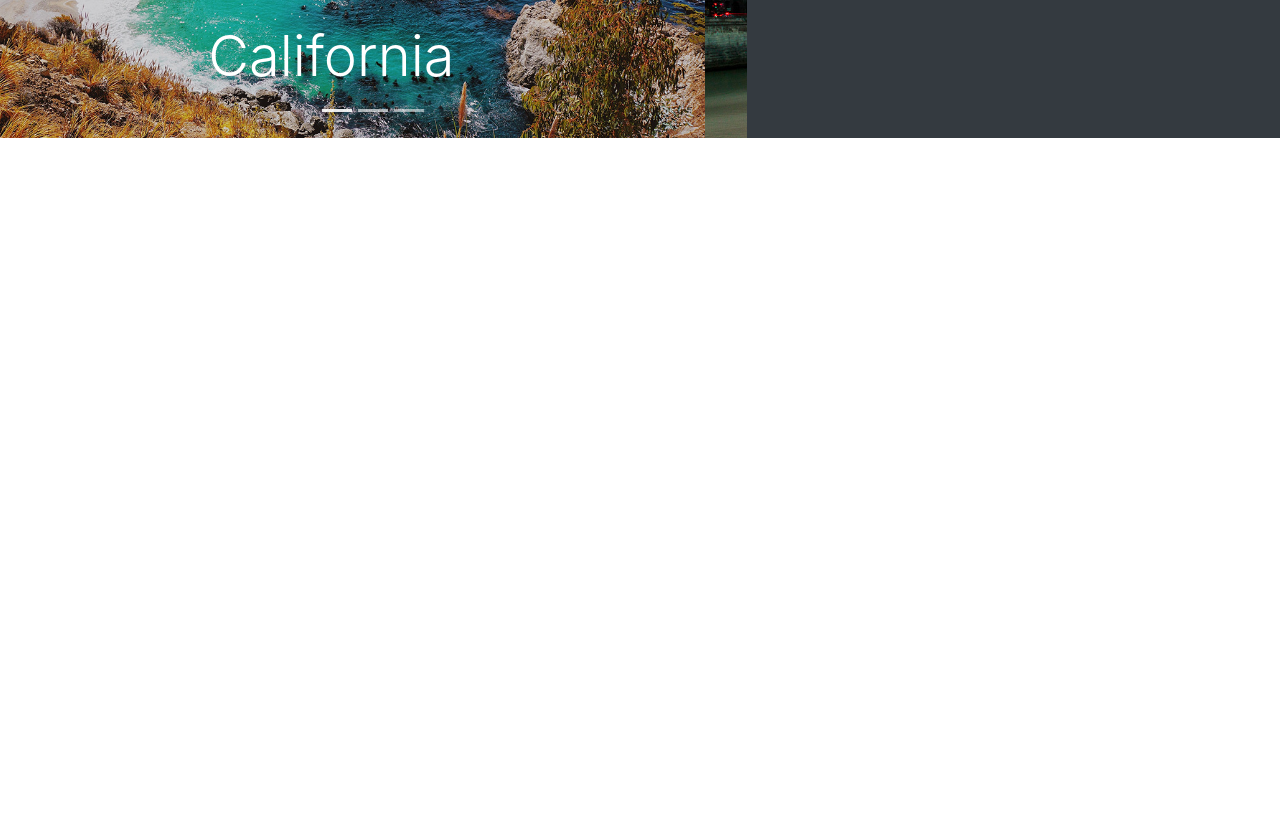
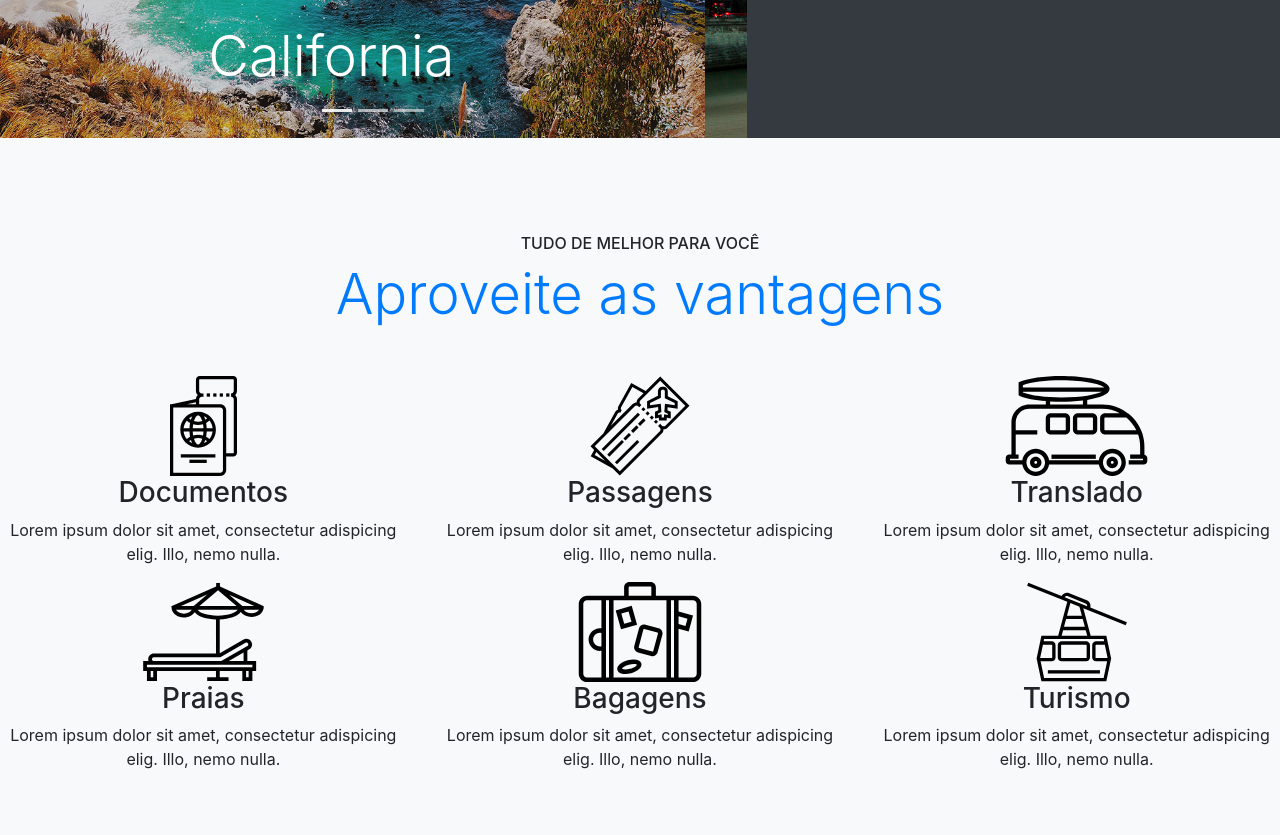
Before and after one commit to jp7webdesign/caravan, a plain HTML site: page index.html in a window 1280 px wide. Shown: the part 435-1270 px from the top of the page. Before the commit the page ends 800 px from the top, so only its background shows below. Drawn offline with Linux system fonts and the light colour scheme.

Commit message:
add section benefits

```diff
--- a/index.html
+++ b/index.html
@@ -154,6 +154,77 @@
       </div>
     </section>
 
+    <section class="py-5 bg-light text-center">
+      <div class="container">
+        <div class="my-5">
+          <span class="h6 d-block">TUDO DE MELHOR PARA VOCÊ</span>
+          <h2 class="display-4 text-primary">Aproveite as vantagens</h2>
+        </div>
+      </div>
+      <div class="row">
+        <div class="col-xl-4 col-md-6">
+          <div style="height: 100px" class="d-flex justify-content-center">
+            <img src="img/icones/passaporte.svg" alt="Passaporte" />
+          </div>
+          <h3>Documentos</h3>
+          <p>
+            Lorem ipsum dolor sit amet, consectetur adispicing elig. Illo, nemo
+            nulla.
+          </p>
+        </div>
+        <div class="col-xl-4 col-md-6">
+          <div style="height: 100px" class="d-flex justify-content-center">
+            <img src="img/icones/passagens.svg" alt="Passagens" />
+          </div>
+          <h3>Passagens</h3>
+          <p>
+            Lorem ipsum dolor sit amet, consectetur adispicing elig. Illo, nemo
+            nulla.
+          </p>
+        </div>
+        <div class="col-xl-4 col-md-6">
+          <div style="height: 100px" class="d-flex justify-content-center">
+            <img src="img/icones/translado.svg" alt="Translado" />
+          </div>
+          <h3>Translado</h3>
+          <p>
+            Lorem ipsum dolor sit amet, consectetur adispicing elig. Illo, nemo
+            nulla.
+          </p>
+        </div>
+        <div class="col-xl-4 col-md-6">
+          <div style="height: 100px" class="d-flex justify-content-center">
+            <img src="img/icones/praias.svg" alt="Praias" />
+          </div>
+          <h3>Praias</h3>
+          <p>
+            Lorem ipsum dolor sit amet, consectetur adispicing elig. Illo, nemo
+            nulla.
+          </p>
+        </div>
+        <div class="col-xl-4 col-md-6">
+          <div style="height: 100px" class="d-flex justify-content-center">
+            <img src="img/icones/bagagens.svg" alt="Bagagens" />
+          </div>
+          <h3>Bagagens</h3>
+          <p>
+            Lorem ipsum dolor sit amet, consectetur adispicing elig. Illo, nemo
+            nulla.
+          </p>
+        </div>
+        <div class="col-xl-4 col-md-6">
+          <div style="height: 100px" class="d-flex justify-content-center">
+            <img src="img/icones/turismo.svg" alt="Turismo" />
+          </div>
+          <h3>Turismo</h3>
+          <p>
+            Lorem ipsum dolor sit amet, consectetur adispicing elig. Illo, nemo
+            nulla.
+          </p>
+        </div>
+      </div>
+    </section>
+
     <script type="text/javascript" src="js/jquery-3.5.1.slim.min.js"></script>
     <script type="text/javascript" src="js/bootstrap.js"></script>
     <script type="text/javascript" src="js/popper.min.js"></script>
```
